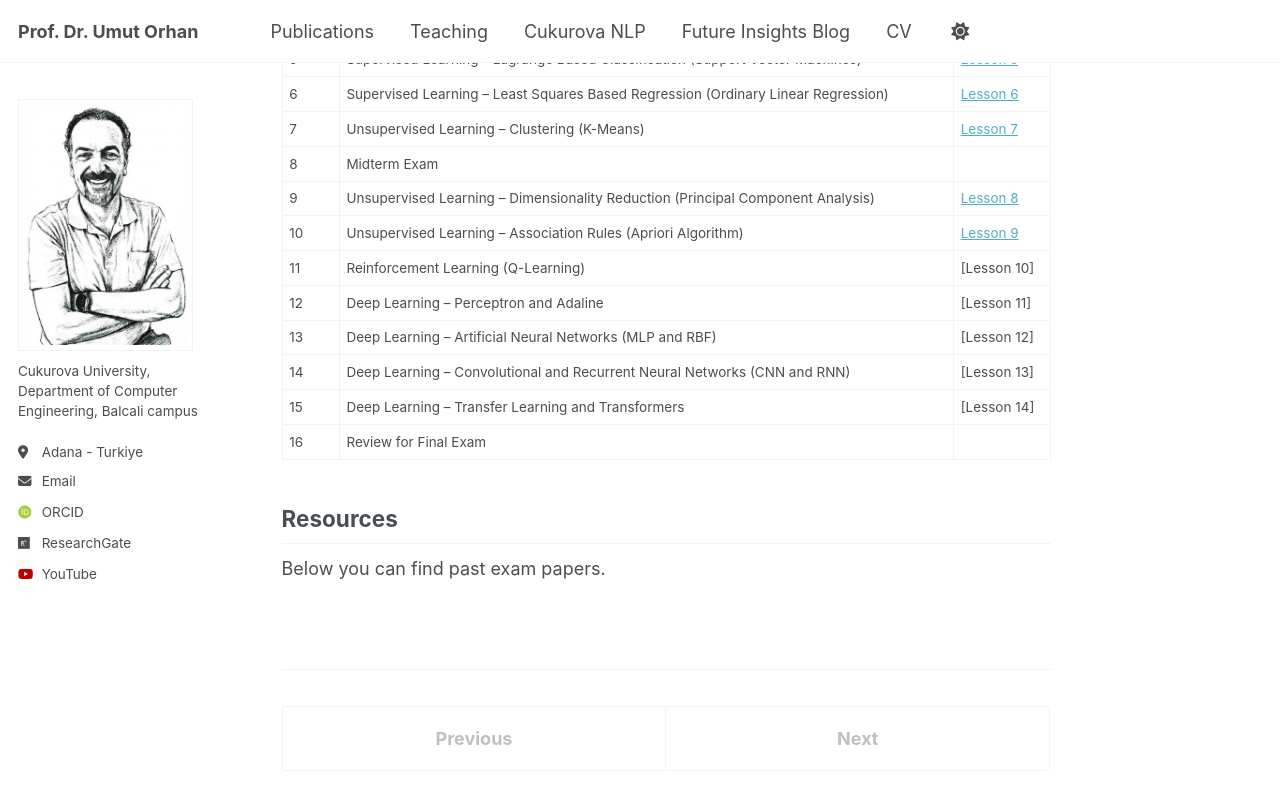
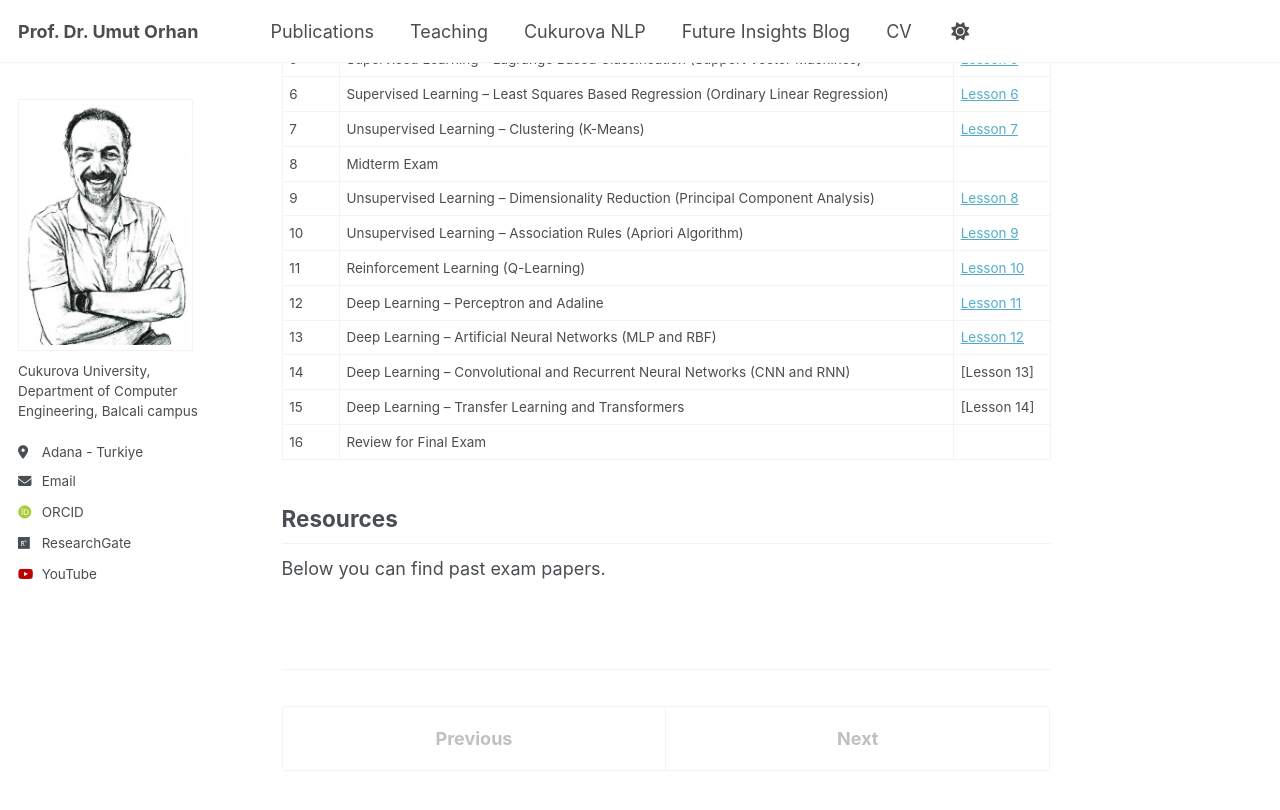
Before and after one commit to uorhan/uorhan.github.io, a Jekyll site: the page built from _teaching/IML.md, in a window 1280 px wide and 900 px high, scrolled down 729 px. Shown: the top 810 px of the window. Built offline with Jekyll 4.4.1, drawn with Linux system fonts in a browser that asks for light colours; some web fonts are replaced; some of the changed lines change nothing that is shown.

Commit message:
Update IML.md

```diff
--- a/_teaching/IML.md
+++ b/_teaching/IML.md
@@ -30,9 +30,9 @@ It is expected that students have basic programming knowledge (Python or equival
 | 8 | Midterm Exam |  |
 | 9 | Unsupervised Learning – Dimensionality Reduction (Principal Component Analysis) | [Lesson 8](/assets/exams/IML/ML-08.pdf) |
 | 10 | Unsupervised Learning – Association Rules (Apriori Algorithm) | [Lesson 9](/assets/exams/IML/ML-09.pdf) |
-| 11 | Reinforcement Learning (Q-Learning) | [Lesson 10] |
-| 12 | Deep Learning – Perceptron and Adaline | [Lesson 11] |
-| 13 | Deep Learning – Artificial Neural Networks (MLP and RBF) | [Lesson 12] |
+| 11 | Reinforcement Learning (Q-Learning) | [Lesson 10](/assets/exams/IML/ML-10.pdf) |
+| 12 | Deep Learning – Perceptron and Adaline | [Lesson 11](/assets/exams/IML/ML-11.pdf) |
+| 13 | Deep Learning – Artificial Neural Networks (MLP and RBF) | [Lesson 12](/assets/exams/IML/ML-12.pdf) |
 | 14 | Deep Learning – Convolutional and Recurrent Neural Networks (CNN and RNN) | [Lesson 13] |
 | 15 | Deep Learning – Transfer Learning and Transformers | [Lesson 14] |
 | 16 | Review for Final Exam |  |
```
